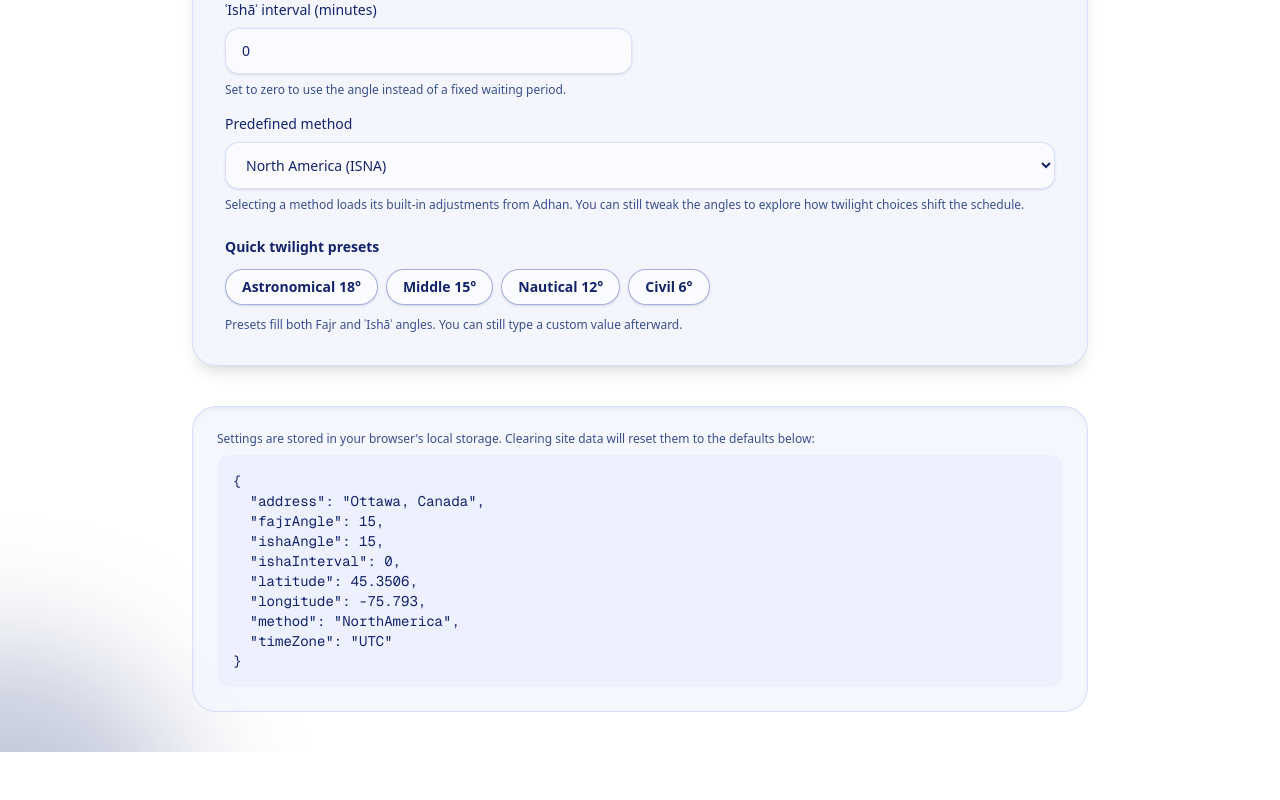
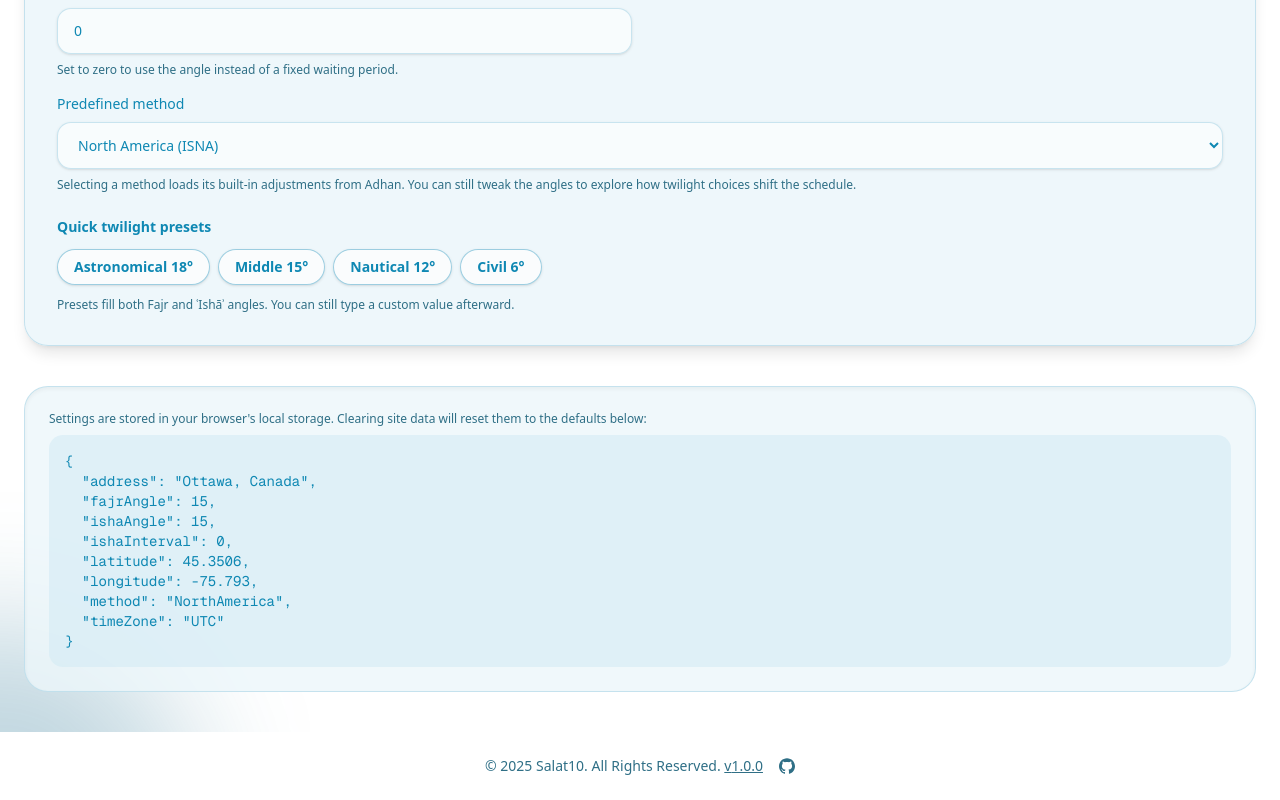
Before and after one commit to ragaeeb/salat10-next, a Next.js app: page /settings in a window 1280 px wide. Shown: the part 637-1437 px from the top of the page. Before the commit the page ends 1389 px from the top, so only its background shows below. Built offline with nearby package versions, Linux system fonts and the light colour scheme; what adhan would draw is missing.

Commit message:
Refine royal blue theming and explanations

```diff
--- a/src/app/globals.css
+++ b/src/app/globals.css
@@ -46,69 +46,69 @@
 :root {
     --radius: 0.625rem;
     --background: #ffffff;
-    --foreground: #13246b;
-    --card: #f3f6ff;
-    --card-foreground: #13246b;
+    --foreground: #0f88b3;
+    --card: #edf7fb;
+    --card-foreground: #0f88b3;
     --popover: #ffffff;
-    --popover-foreground: #13246b;
-    --primary: #1c3faa;
+    --popover-foreground: #0f88b3;
+    --primary: #0f88b3;
     --primary-foreground: #ffffff;
-    --secondary: #e8edff;
-    --secondary-foreground: #13246b;
-    --muted: #e0e6ff;
-    --muted-foreground: #3a4f8c;
-    --accent: #d6dfff;
-    --accent-foreground: #13246b;
+    --secondary: #d4ecf5;
+    --secondary-foreground: #0b6d8c;
+    --muted: #c8e5f1;
+    --muted-foreground: #2f6f86;
+    --accent: #c0dfeb;
+    --accent-foreground: #0d5f79;
     --destructive: #d64545;
-    --border: #c5cff5;
-    --input: #c5cff5;
-    --ring: #1c3faa;
-    --chart-1: #1c3faa;
-    --chart-2: #274bcc;
-    --chart-3: #5265e2;
-    --chart-4: #94a3ff;
-    --chart-5: #13246b;
-    --sidebar: #f3f6ff;
-    --sidebar-foreground: #13246b;
-    --sidebar-primary: #1c3faa;
+    --border: #a9d4e4;
+    --input: #a9d4e4;
+    --ring: #0f88b3;
+    --chart-1: #0f88b3;
+    --chart-2: #1193c0;
+    --chart-3: #13a0cf;
+    --chart-4: #3bb8dd;
+    --chart-5: #0b6d8c;
+    --sidebar: #edf7fb;
+    --sidebar-foreground: #0f88b3;
+    --sidebar-primary: #0f88b3;
     --sidebar-primary-foreground: #ffffff;
-    --sidebar-accent: #e0e6ff;
-    --sidebar-accent-foreground: #13246b;
-    --sidebar-border: #c5cff5;
-    --sidebar-ring: #1c3faa;
+    --sidebar-accent: #d4ecf5;
+    --sidebar-accent-foreground: #0b6d8c;
+    --sidebar-border: #a9d4e4;
+    --sidebar-ring: #0f88b3;
 }
 
 .dark {
-    --background: #12286f;
+    --background: #0f88b3;
     --foreground: #ffffff;
-    --card: #0f1f5c;
+    --card: #0c6f92;
     --card-foreground: #ffffff;
-    --popover: #0f1f5c;
+    --popover: #0c6f92;
     --popover-foreground: #ffffff;
     --primary: #ffffff;
-    --primary-foreground: #12286f;
-    --secondary: #1e3a8a;
-    --secondary-foreground: #ffffff;
-    --muted: #1b3380;
-    --muted-foreground: #dbe4ff;
-    --accent: #1a3373;
-    --accent-foreground: #ffffff;
+    --primary-foreground: #0f88b3;
+    --secondary: #0d7a9f;
+    --secondary-foreground: #e6f4f9;
+    --muted: #0c6a93;
+    --muted-foreground: #d6eef6;
+    --accent: #0b5f83;
+    --accent-foreground: #e6f4f9;
     --destructive: #f19999;
-    --border: #1a3a87;
-    --input: #1a3a87;
+    --border: #0a5a7b;
+    --input: #0a5a7b;
     --ring: #ffffff;
     --chart-1: #ffffff;
-    --chart-2: #c5d1ff;
-    --chart-3: #6e82ff;
-    --chart-4: #314cc9;
-    --chart-5: #f5f7ff;
-    --sidebar: #0f1f5c;
+    --chart-2: #b7e4f3;
+    --chart-3: #7fd0e7;
+    --chart-4: #40b5d8;
+    --chart-5: #e6f4f9;
+    --sidebar: #0c6f92;
     --sidebar-foreground: #ffffff;
     --sidebar-primary: #ffffff;
-    --sidebar-primary-foreground: #12286f;
-    --sidebar-accent: #1a3373;
-    --sidebar-accent-foreground: #ffffff;
-    --sidebar-border: #1a3a87;
+    --sidebar-primary-foreground: #0f88b3;
+    --sidebar-accent: #0b5f83;
+    --sidebar-accent-foreground: #e6f4f9;
+    --sidebar-border: #0a5a7b;
     --sidebar-ring: #ffffff;
 }
 
--- a/src/app/layout.tsx
+++ b/src/app/layout.tsx
@@ -2,6 +2,7 @@ import type { Metadata } from 'next';
 
 import { Geist, Geist_Mono } from 'next/font/google';
 
+import { Footer } from '@/components/footer';
 import { ThemeProvider } from '@/components/theme-provider';
 
 import './globals.css';
@@ -23,7 +24,12 @@ export default function RootLayout({ children }: Readonly<{ children: React.Reac
     return (
         <html lang="en" suppressHydrationWarning>
             <body className={`${geistSans.variable} ${geistMono.variable} antialiased`}>
-                <ThemeProvider>{children}</ThemeProvider>
+                <ThemeProvider>
+                    <div className="flex min-h-screen flex-col">
+                        <main className="flex-1">{children}</main>
+                        <Footer />
+                    </div>
+                </ThemeProvider>
             </body>
         </html>
     );
--- a/src/app/settings/page.tsx
+++ b/src/app/settings/page.tsx
@@ -181,8 +181,8 @@ export default function SettingsPage() {
     return (
         <div className="relative min-h-screen overflow-hidden bg-background px-6 py-10">
             <div className="pointer-events-none absolute inset-0 bg-[radial-gradient(circle_at_top,var(--primary)/0.12,transparent_70%)]" />
-            <div className="pointer-events-none absolute bottom-[-20%] left-[-15%] h-96 w-96 rounded-full bg-[rgba(18,40,111,0.25)] blur-3xl" />
-            <div className="relative z-10 mx-auto flex w-full max-w-4xl flex-col gap-10">
+            <div className="pointer-events-none absolute bottom-[-20%] left-[-15%] h-96 w-96 rounded-full bg-[rgba(11,95,131,0.25)] blur-3xl" />
+            <div className="relative z-10 flex w-full flex-col gap-10">
                 <header className="rounded-3xl border border-border/60 bg-card/90 p-8 shadow-lg backdrop-blur">
                     <div className="flex flex-col gap-4 md:flex-row md:items-center md:justify-between">
                         <div className="space-y-2">
@@ -363,7 +363,7 @@ export default function SettingsPage() {
                 <footer className="rounded-3xl border border-border/60 bg-card/80 p-6 text-muted-foreground text-xs shadow-inner">
                     Settings are stored in your browser&apos;s local storage. Clearing site data will reset them to the
                     defaults below:
-                    <pre className="mt-2 rounded-xl bg-secondary/60 p-4 font-mono text-foreground text-sm">
+                    <pre className="mt-2 overflow-x-auto whitespace-pre-wrap break-words rounded-xl bg-secondary/60 p-4 font-mono text-foreground text-sm">
                         {currentSettingsJson}
                     </pre>
                 </footer>
--- /dev/null
+++ b/src/components/footer.tsx
@@ -0,0 +1,65 @@
+import packageJson from '@/../package.json';
+
+type PackageAuthor = string | { name?: string } | undefined;
+
+const packageInfo = packageJson as unknown as { version: string; homepage?: string; author?: PackageAuthor };
+
+const homepageUrl =
+    typeof packageInfo.homepage === 'string' && packageInfo.homepage.length > 0
+        ? packageInfo.homepage
+        : 'https://salat10.vercel.app';
+
+const resolveAuthor = (value: PackageAuthor) => {
+    if (!value) {
+        return 'Salat10';
+    }
+    if (typeof value === 'string') {
+        return value;
+    }
+    return value.name ?? 'Salat10';
+};
+
+const normalizedHomepage = homepageUrl.replace(/\/$/, '');
+const versionUrl = `${normalizedHomepage}/releases/tag/v${packageInfo.version}`;
+
+export const Footer = () => {
+    const currentYear = new Date().getFullYear();
+    const authorName = resolveAuthor(packageInfo.author);
+
+    return (
+        <footer className="py-6">
+            <div className="flex flex-col items-center justify-center gap-4 text-muted-foreground text-sm sm:flex-row">
+                <p className="text-center">
+                    © {currentYear} {authorName}. All Rights Reserved.{' '}
+                    <a
+                        href={versionUrl}
+                        className="underline hover:text-foreground"
+                        target="_blank"
+                        rel="noopener noreferrer"
+                    >
+                        v{packageInfo.version}
+                    </a>
+                </p>
+                <a
+                    href={normalizedHomepage}
+                    className="flex items-center gap-1 transition-colors hover:text-foreground"
+                    target="_blank"
+                    rel="noopener noreferrer"
+                    aria-label="View on GitHub"
+                >
+                    <span className="sr-only">View project homepage</span>
+                    <svg
+                        className="h-4 w-4"
+                        viewBox="0 0 24 24"
+                        fill="currentColor"
+                        aria-hidden="true"
+                        focusable="false"
+                    >
+                        <title>GitHub</title>
+                        <path d="M12 .297c-6.63 0-12 5.373-12 12 0 5.303 3.438 9.8 8.205 11.385.6.113.82-.258.82-.577 0-.285-.01-1.04-.015-2.04-3.338.724-4.042-1.61-4.042-1.61C4.422 18.07 3.633 17.7 3.633 17.7c-1.087-.744.084-.729.084-.729 1.205.084 1.838 1.236 1.838 1.236 1.07 1.835 2.809 1.305 3.495.998.108-.776.417-1.305.76-1.605-2.665-.3-5.466-1.332-5.466-5.93 0-1.31.465-2.38 1.235-3.22-.135-.303-.54-1.523.105-3.176 0 0 1.005-.322 3.3 1.23.96-.267 1.98-.399 3-.405 1.02.006 2.04.138 3 .405 2.28-1.552 3.285-1.23 3.285-1.23.645 1.653.24 2.873.12 3.176.765.84 1.23 1.91 1.23 3.22 0 4.61-2.805 5.625-5.475 5.92.42.36.81 1.096.81 2.22 0 1.606-.015 2.896-.015 3.286 0 .315.21.69.825.57C20.565 22.092 24 17.592 24 12.297c0-6.627-5.373-12-12-12" />
+                    </svg>
+                </a>
+            </div>
+        </footer>
+    );
+};
--- a/src/lib/explanation/index.ts
+++ b/src/lib/explanation/index.ts
@@ -166,10 +166,10 @@ export const buildPrayerTimeExplanation = (inputs: CalculationInputs): PrayerTim
         summary: `Mean longitude L₀ = ${formatNumber(orbital.meanLongitude, 4)}°, mean anomaly M = ${formatNumber(orbital.meanAnomaly, 4)}°, equation of the center C = ${formatNumber(orbital.equationOfCenter, 4)}°, apparent longitude λ = ${formatNumber(orbital.apparentLongitude, 4)}°.`,
         title: 'Follow the sun along its oval track',
         visual: {
-            alt: 'Diagram of an elliptical orbit showing the Sun at one focus and a planet moving around the oval path.',
+            alt: 'Illustration of Earth travelling on an oval path around the sun with perihelion and aphelion labelled.',
             caption:
-                'Earth circles the sun along a gentle oval. The mean anomaly is the steady lap counter and the equation of the center nudges us toward the true position on the oval.',
-            src: 'https://upload.wikimedia.org/wikipedia/commons/thumb/4/4c/Elliptic_orbit.svg/640px-Elliptic_orbit.svg.png',
+                'Because Earth’s path is oval, we get closest at perihelion and farthest at aphelion. The equation of the center corrects that oval path so our timing matches the real Sun.',
+            src: 'https://upload.wikimedia.org/wikipedia/commons/thumb/e/ec/Earth_Orbit_Eccentricity.png/640px-Earth_Orbit_Eccentricity.png',
             type: 'image',
         },
     });
```
Also changed, not shown: src/app/page.tsx (+21 -16 lines), src/components/ui/multi-step-loader.tsx (+9 -9 lines), src/components/ui/world-map.tsx (+19 -11 lines).
